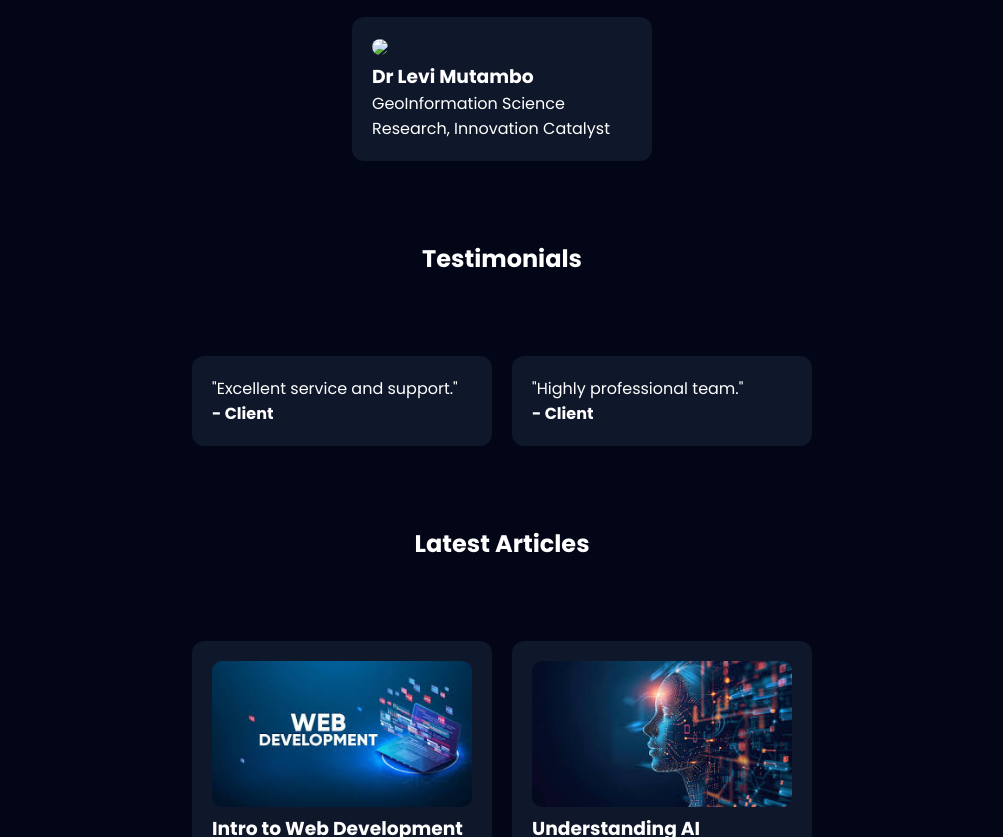
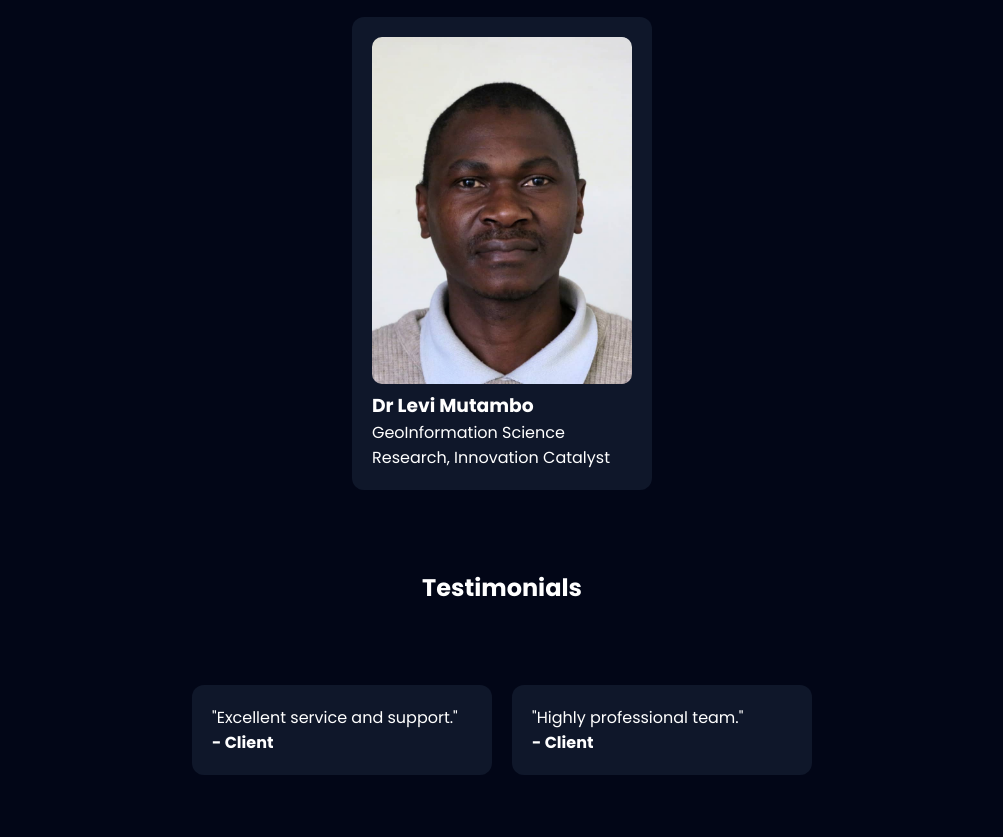
Before and after one commit to dev-lusale/UTS-Technologies-zm, a plain HTML site: page index.html in a window 1280 px wide. Shown: the part 2889-3726 px from the top of the page, without its empty margins (138-1141 px from the left). Drawn offline with nearby package versions, Linux system fonts and the light colour scheme.

Commit message:
added some pictures

```diff
--- a/index.html
+++ b/index.html
@@ -285,7 +285,7 @@
             </div>
             <div class="team-card">
 
-                <img src="images/">
+                <img src="images/doc.jpeg">
 
                 <h3>
                     Dr Levi Mutambo
```
Also changed, not shown: images/doc.jpeg (added).
